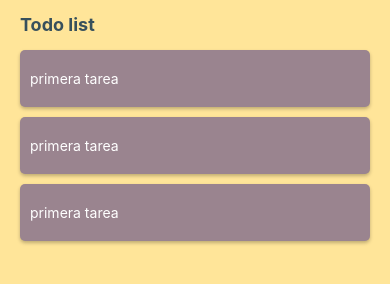
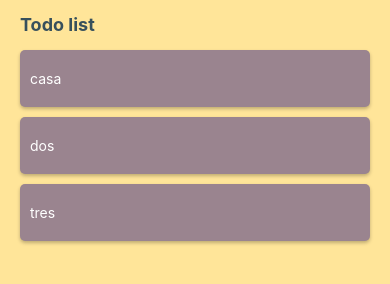
Before and after one commit to ofernandomm/App, a React Native app: screen / in a window 390 px wide. Shown: the part 124-408 px from the top of the page. Built offline with nearby package versions, Linux system fonts and the light colour scheme.

Commit message:
agregando useState en lista y texto

```diff
--- a/App.js
+++ b/App.js
@@ -3,7 +3,7 @@ import { StyleSheet, Text, View, TextInput, Button } from 'react-native';
 
 export default function App() {
   const [textItem,setTextItem]= useState('Hola!')
-  const [itemList,setItemList]= useState([])
+  const [itemList,setItemList]= useState(['casa','dos','tres'])
   return (
     <View style={styles.container}>
       <View style={styles.inputContainer}>
@@ -12,15 +12,9 @@ export default function App() {
       </View>
       <View style={styles.listContainer}>
         <Text style={styles.listTitle}>Todo list</Text>
-        <View style={styles.listItemContainer}>
-          <Text style={styles.listItem}>primera tarea</Text>
-        </View>
-        <View style={styles.listItemContainer}>
-          <Text style={styles.listItem}>primera tarea</Text>
-        </View>
-        <View style={styles.listItemContainer}>
-          <Text style={styles.listItem}>primera tarea</Text>
-        </View>
+        {itemList.map(item=><View key={item} style={styles.listItemContainer}>
+          <Text style={styles.listItem}>{item}</Text>
+        </View>)}
       </View>
     </View>
   );
```
